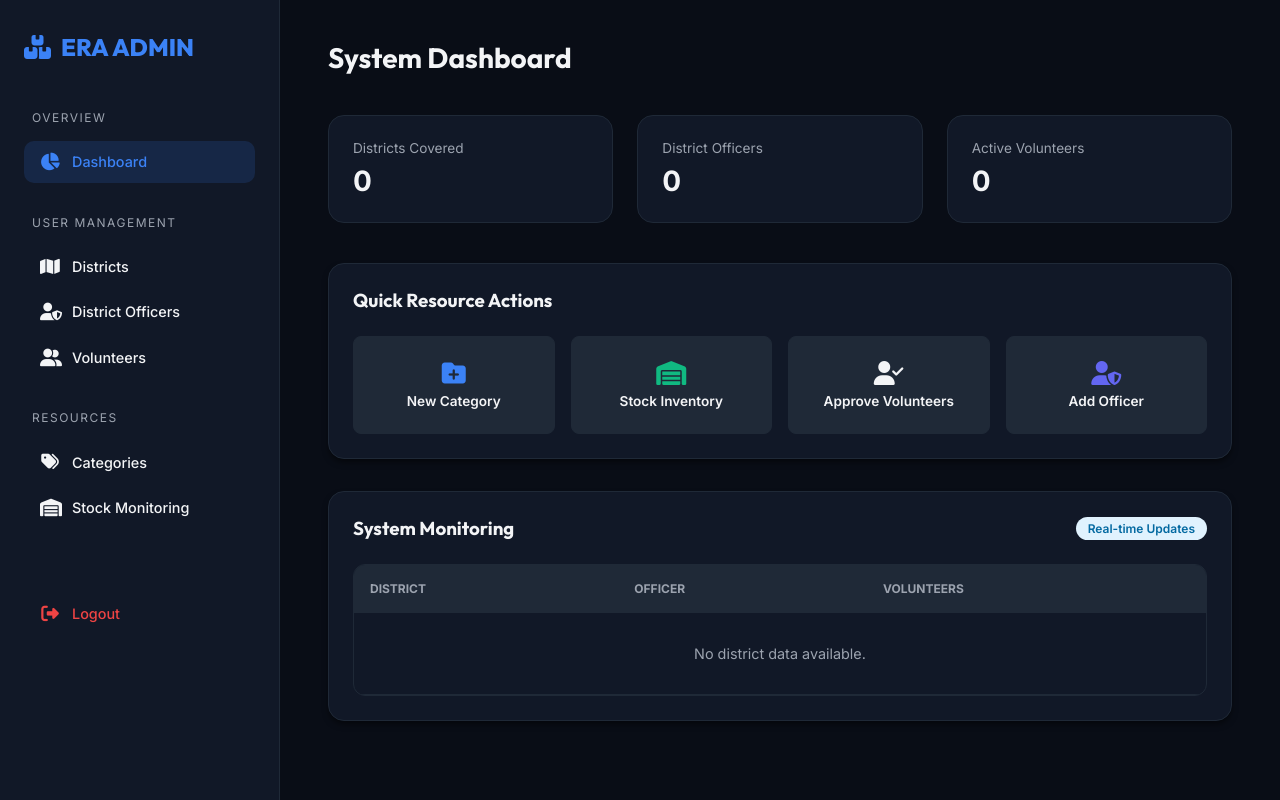
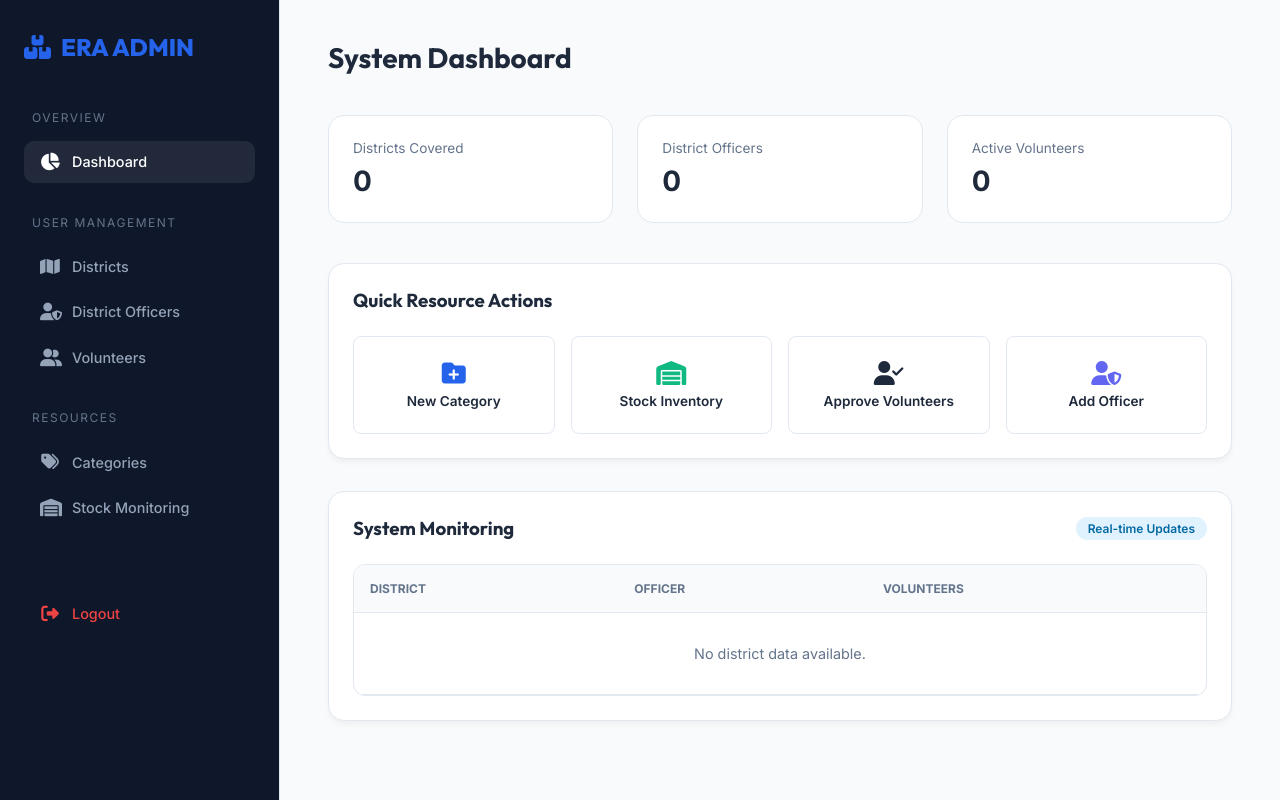
Before and after one commit to VishnuSuresh0204/Resource-Allocation-System-, a Django app: page /admin_home/ in a window 1280 px wide. Run offline with Django 5.2, Linux system fonts and the light colour scheme; data that the repository does not hold is empty.

Commit message:
style: Refactor layouts to premium light mode with dark sidebar contrast

```diff
--- a/templates/ADMIN/commen.html
+++ b/templates/ADMIN/commen.html
@@ -8,15 +8,15 @@
     <link rel="stylesheet" href="https://cdnjs.cloudflare.com/ajax/libs/font-awesome/6.4.0/css/all.min.css">
     <style>
         :root {
-            --primary: #3b82f6;
-            --primary-light: rgba(59, 130, 246, 0.15);
-            --secondary: #94a3b8;
-            --bg: #090d16;
-            --sidebar: #111827;
-            --text-main: #f3f4f6;
-            --text-muted: #9ca3af;
-            --border: #1f2937;
-            --shadow: 0 4px 6px -1px rgba(0, 0, 0, 0.5);
+            --primary: #2563eb;
+            --primary-light: #eff6ff;
+            --secondary: #64748b;
+            --bg: #f8fafc;
+            --sidebar: #0f172a;
+            --text-main: #1e293b;
+            --text-muted: #64748b;
+            --border: #e2e8f0;
+            --shadow: 0 4px 6px -1px rgba(0, 0, 0, 0.05);
         }
 
         * { margin: 0; padding: 0; box-sizing: border-box; }
@@ -63,7 +63,7 @@
             gap: 12px;
             padding: 0.75rem 1rem;
             text-decoration: none;
-            color: var(--text-main);
+            color: #94a3b8;
             font-weight: 500;
             border-radius: 10px;
             margin-bottom: 0.25rem;
@@ -72,8 +72,8 @@
 
         .nav-link i { font-size: 1.1rem; width: 20px; text-align: center; }
         .nav-link:hover, .nav-link.active {
-            background: var(--primary-light);
-            color: var(--primary);
+            background: rgba(255, 255, 255, 0.08);
+            color: #ffffff;
         }
 
         /* Main Content */
@@ -93,7 +93,7 @@
         .page-header h1 { font-family: 'Outfit', sans-serif; font-size: 1.75rem; }
 
         .card {
-            background: var(--sidebar);
+            background: #ffffff;
             border-radius: 16px;
             border: 1px solid var(--border);
             padding: 1.5rem;
@@ -108,7 +108,7 @@
         }
 
         .stat-card {
-            background: var(--sidebar);
+            background: #ffffff;
             padding: 1.5rem;
             border-radius: 16px;
             border: 1px solid var(--border);
@@ -121,9 +121,9 @@
         .stat-value { font-size: 1.75rem; font-weight: 800; color: var(--text-main); }
 
         /* Tables */
-        .table-container { background: var(--sidebar); border-radius: 12px; border: 1px solid var(--border); overflow: hidden; }
+        .table-container { background: #ffffff; border-radius: 12px; border: 1px solid var(--border); overflow: hidden; }
         table { width: 100%; border-collapse: collapse; }
-        th { background: #1f2937; padding: 1rem; text-align: left; font-size: 0.75rem; text-transform: uppercase; color: var(--text-muted); border-bottom: 1px solid var(--border); }
+        th { background: #f8fafc; padding: 1rem; text-align: left; font-size: 0.75rem; text-transform: uppercase; color: var(--text-muted); border-bottom: 1px solid var(--border); }
         td { padding: 1rem; border-bottom: 1px solid var(--border); font-size: 0.9rem; }
 
         .btn {
@@ -140,7 +140,7 @@
         }
 
         .btn-primary { background: var(--primary); color: white; }
-        .btn-outline { border: 1px solid var(--border); color: var(--text-main); background: #1f2937; }
+        .btn-outline { border: 1px solid var(--border); color: var(--text-main); background: #ffffff; }
         .btn-danger { background: #fee2e2; color: #dc2626; }
 
         .badge { padding: 0.25rem 0.75rem; border-radius: 9999px; font-size: 0.75rem; font-weight: 600; }
```
Also changed, not shown: templates/CITIZEN/commen.html (+13 -13 lines), templates/STAFF/commen.html (+14 -14 lines), templates/VOLUNTEER/commen.html (+10 -10 lines), templates/base.html (+15 -15 lines).
